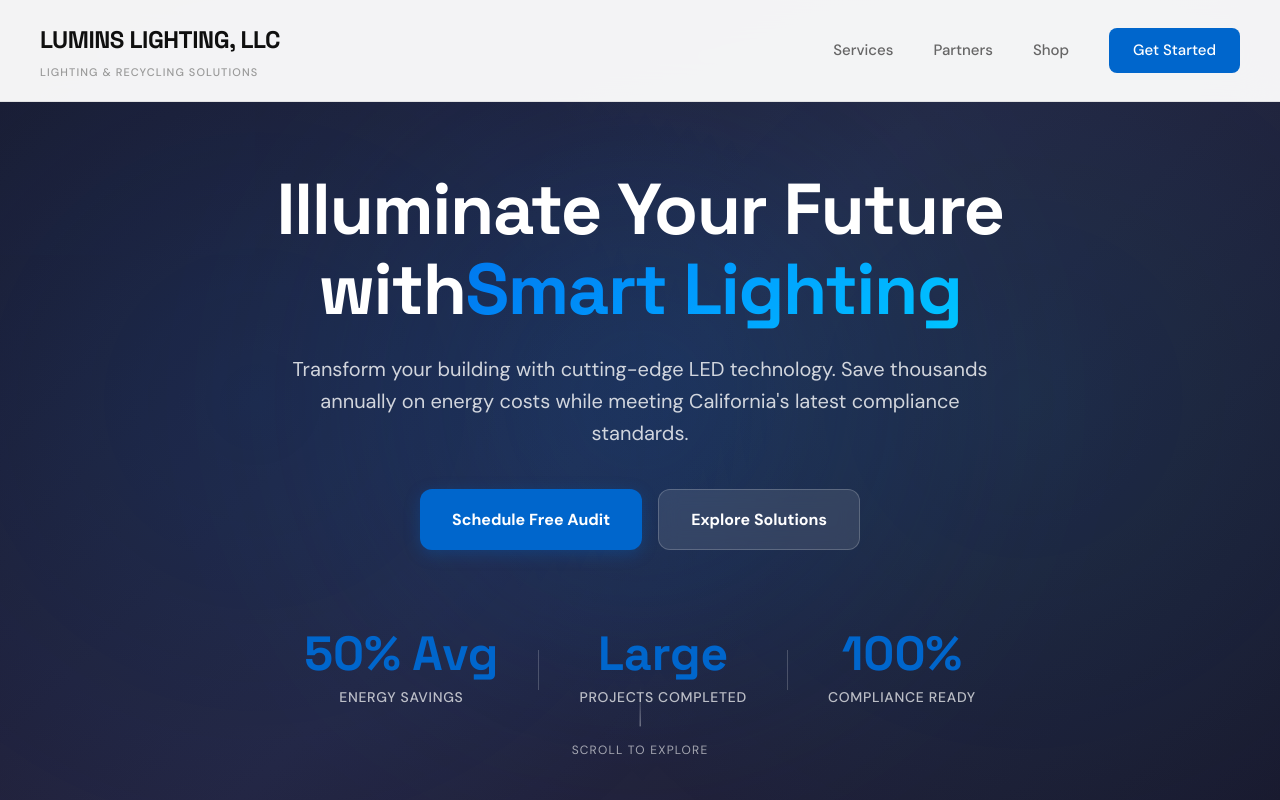
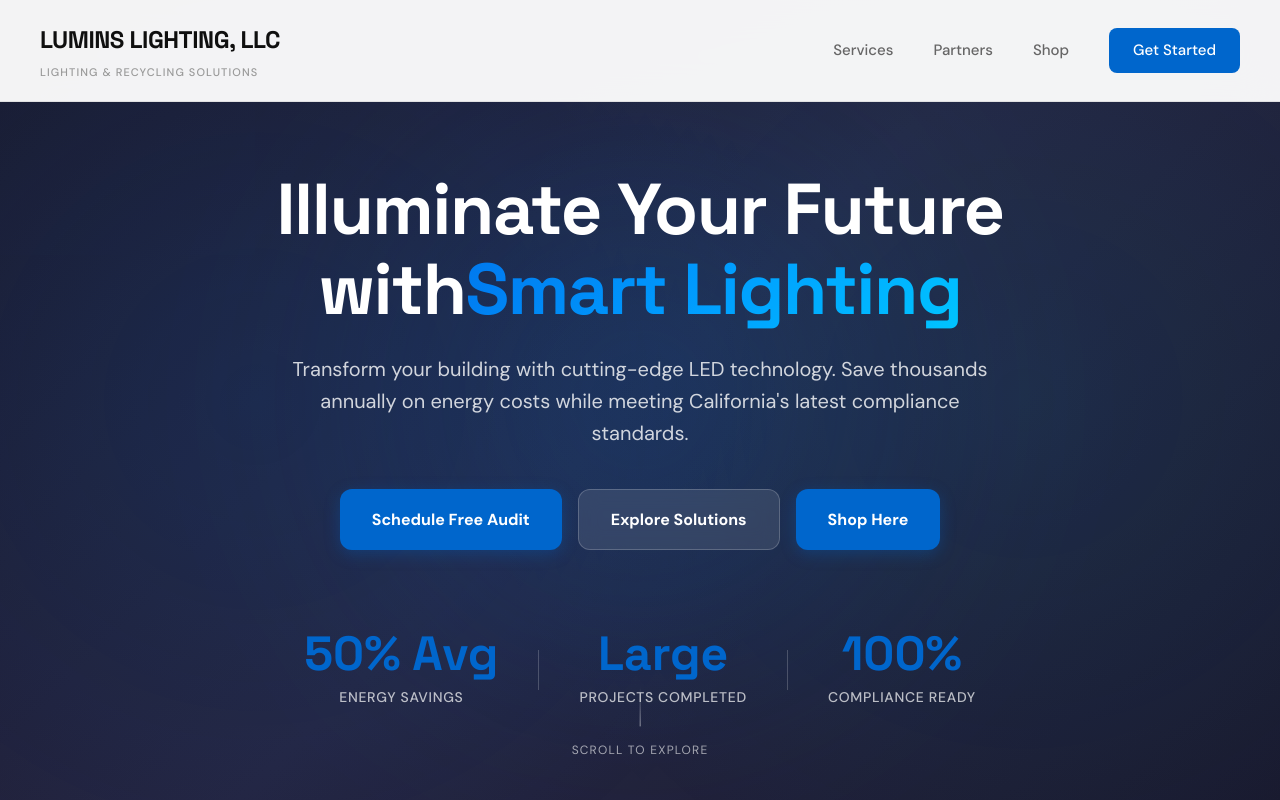
Before and after one commit to CuriousUknownDev/chat-codex-lumins-build, a Next.js app: page / in a window 1280 px wide. Shown: the top 800 px of the page. Built offline with nearby package versions, Linux system fonts and the light colour scheme.

Commit message:
Add Shop Here CTA button to homepage hero

```diff
--- a/app/page.tsx
+++ b/app/page.tsx
@@ -35,6 +35,7 @@ export default function Home() {
             <a href="#services" className="btn btn-secondary">
               Explore Solutions
             </a>
+            <a href="/shop" className="btn btn-primary">Shop Here</a>
           </div>
 
           <div className="hero-stats">
```
